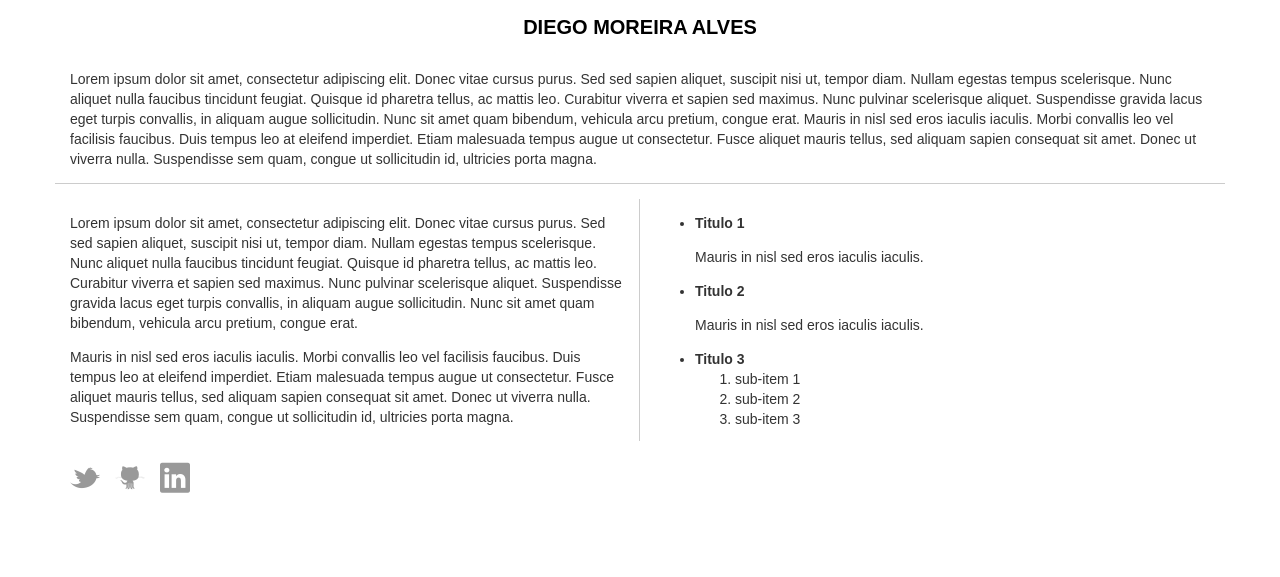
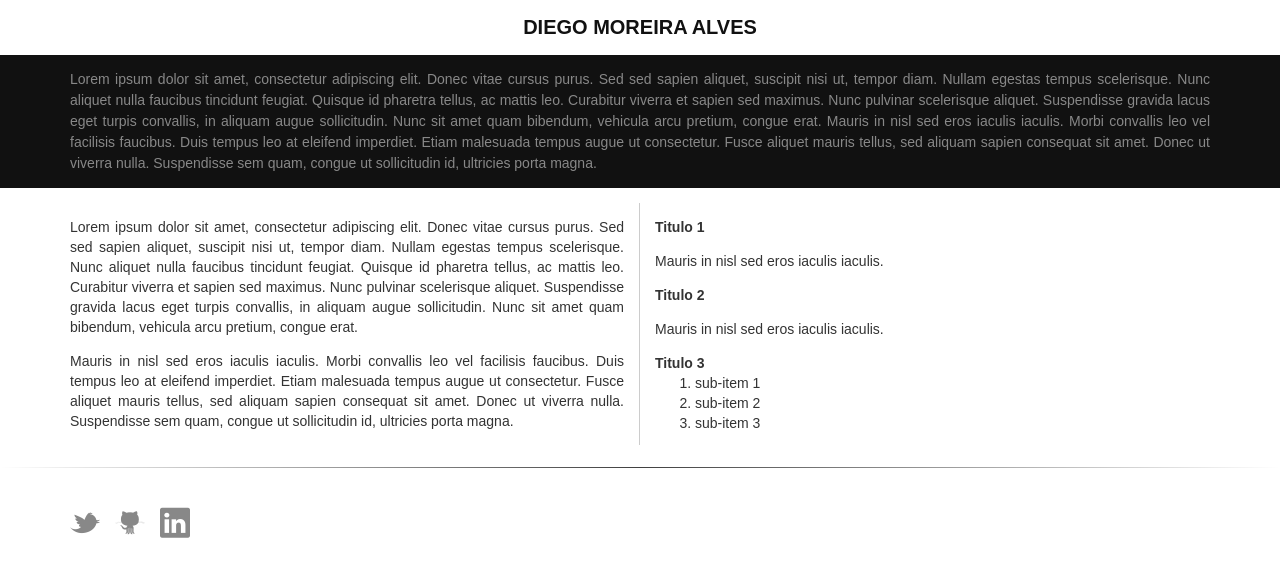
Before and after one commit to diegoma/diegomoreira92.github.io, a web app: file index.html in a window 1280 px wide. Shown: the top 577 px of the page. Run offline with its HTML, style and script files only (its server is not run), Linux system fonts and the light colour scheme.

Commit message:
[DMA-008] New things in layout

```diff
--- a/css/style.css
+++ b/css/style.css
@@ -6,15 +6,39 @@
   text-align: center;
 }
 
+.border-separator {
+  border-right: 1px solid #ccc;
+}
+
+.reset-list {
+  padding: 0;
+  list-style: none;
+}
+
+hr.divisor-one {
+  border: 0;
+  height: 1px;
+  background-image: linear-gradient(to right, transparent, rgba(0, 0, 0, 0.75), transparent);
+}
+
 .mainTitle {
   text-transform: uppercase;
   font-size: 20px;
-  color: #000;
+  color: #111;
 }
 
+#pgBio {
+  background: #111;
+  color: #888;
+}
 #pgBio .bio {
-  border-bottom: 1px solid #ccc;
-  margin-bottom: 15px;
+  text-align: justify;
+  line-height: 1.5;
+}
+
+#pgResume {
+  text-align: justify;
+  padding: 15px 0 0 0;
 }
 
 .inline-list {
@@ -33,12 +57,28 @@
   font-size: 30px;
 }
 .social-list a {
-  color: #999;
+  color: #888;
   transition: color 0.5s;
   text-decoration: none;
 }
 .social-list a:hover {
-  color: #555;
+  color: #111;
+}
+
+@media (min-width: 768px) {
+  .container {
+    width: 750px;
+  }
+}
+@media (min-width: 992px) {
+  .container {
+    width: 970px;
+  }
+}
+@media (min-width: 1200px) {
+  .container {
+    width: 1170px;
+  }
 }
 
 /*# sourceMappingURL=style.css.map */
--- a/index.html
+++ b/index.html
@@ -25,10 +25,10 @@
 		</div>
 	</section>
 
-	<section class="">
+	<section id="pgResume" class="">
 		<div class="container">
 			<div class="row">
-				<div style="border-right: 1px solid #ccc;" class="col-md-6">
+				<div class="col-md-6 border-separator">
 					<p>
 						Lorem ipsum dolor sit amet, consectetur adipiscing elit. Donec vitae cursus purus. Sed sed sapien aliquet, suscipit nisi ut, tempor diam. Nullam egestas tempus scelerisque. Nunc aliquet nulla faucibus tincidunt feugiat. Quisque id pharetra tellus, ac mattis leo. Curabitur viverra et sapien sed maximus. Nunc pulvinar scelerisque aliquet. Suspendisse gravida lacus eget turpis convallis, in aliquam augue sollicitudin. Nunc sit amet quam bibendum, vehicula arcu pretium, congue erat.
 					</p>
@@ -37,7 +37,7 @@
 					</p>
 				</div>
 				<div class="col-md-6">
-					<ul>
+					<ul class="reset-list">
 						<li>
 							<strong>Titulo 1</strong>
 							<p>Mauris in nisl sed eros iaculis iaculis.</p>
@@ -59,6 +59,8 @@
 			</div>
 		</div>
 	</section>
+
+	<hr class="divisor-one">
 
 	<footer class="">
 		<div class="container">
--- a/sass/style.sass
+++ b/sass/style.sass
@@ -4,15 +4,34 @@
 .text-center
 	text-align: center
 
+.border-separator
+	border-right: 1px solid #ccc
+
+.reset-list
+	padding: 0
+	list-style: none
+
+hr
+	&.divisor-one
+		border: 0
+		height: 1px
+		background-image: linear-gradient(to right, rgba(0, 0, 0, 0), rgba(0, 0, 0, 0.75), rgba(0, 0, 0, 0))
+
 .mainTitle
 	text-transform: uppercase
 	font-size: 20px
-	color:	#000
+	color:	#111
 
 #pgBio
+	background: #111
+	color: #888
 	.bio
-		border-bottom: 1px solid #ccc
-		margin-bottom: 15px
+		text-align: justify
+		line-height: 1.5
+
+#pgResume
+	text-align: justify
+	padding: 15px 0 0 0
 
 .inline-list
 	text-decoration: none
@@ -28,8 +47,20 @@
 		&::before
 			font-size: 30px
 	a
-		color: #999
+		color: #888
 		transition: color 0.5s
 		text-decoration: none
 		&:hover
-			color: #555
+			color: #111
+
+@media (min-width: 768px)
+	.container
+		width: 750px
+
+@media (min-width: 992px)
+	.container
+		width: 970px
+
+@media (min-width: 1200px)
+	.container
+		width: 1170px
```
Also changed, not shown: 1 other file.
